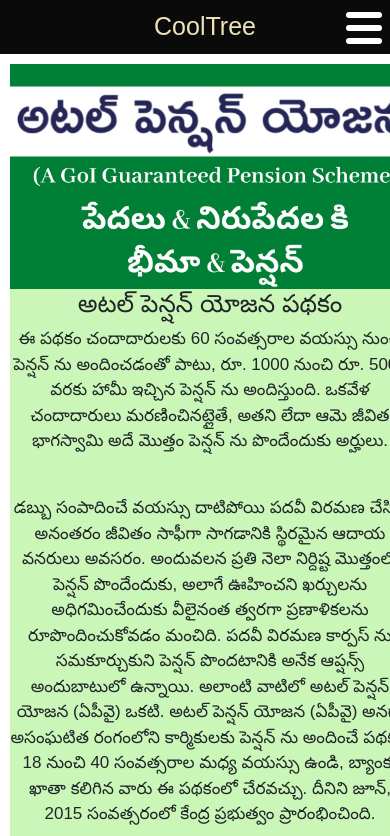
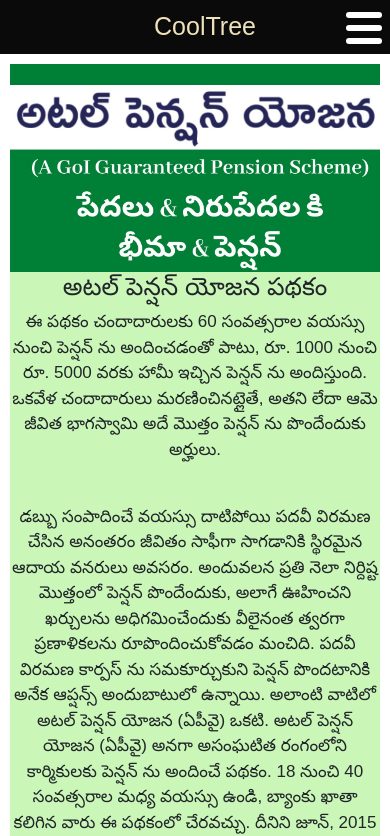
Before and after one commit to nikiversion/cooltree, a React (Create React App) app: page /scheme in a window 390 px wide. Shown: the top 836 px of the page. Built offline with nearby package versions, Linux system fonts and the light colour scheme; a web font is replaced by a local one.

Commit message:
this is second one

```diff
--- a/src/componants/kendrapathakalu/scheme.css
+++ b/src/componants/kendrapathakalu/scheme.css
@@ -15,7 +15,10 @@
 .schemecontainer
 {
     padding: 10px;
-
+    @media (max-width:480px)
+    {
+        width: 100%;
+    }
 }
 .atalscheme img
 {
```
